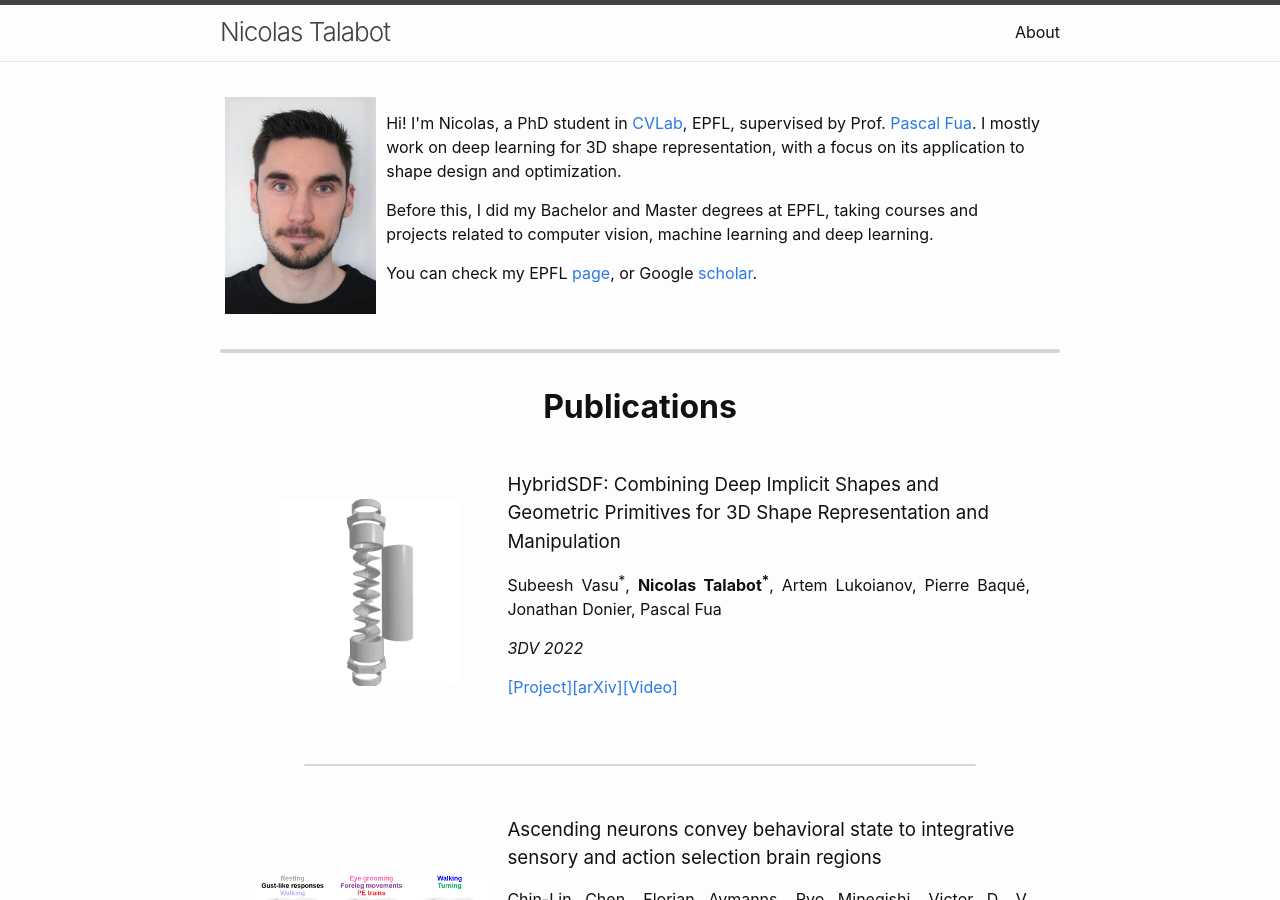
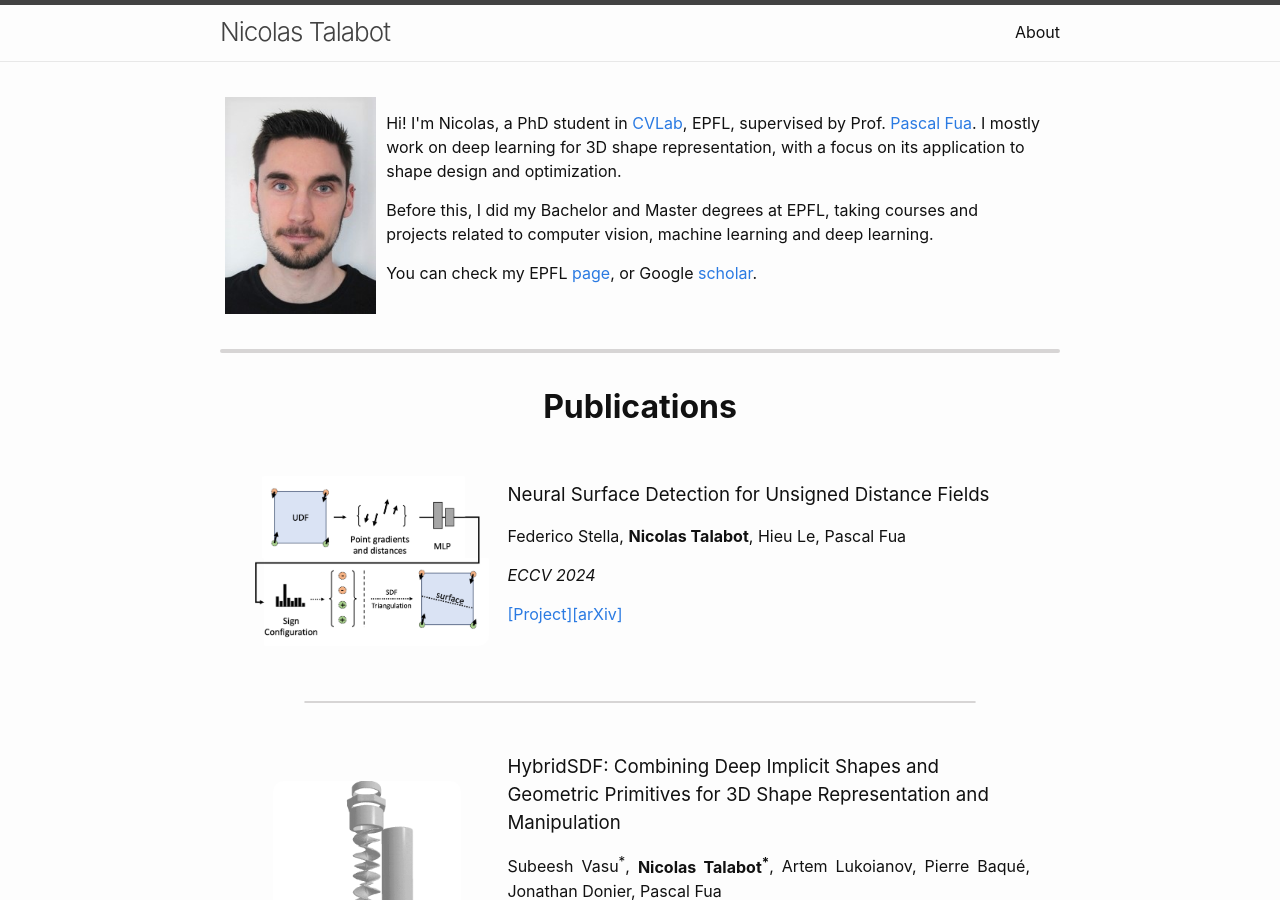
Before and after one commit to ntalabot/ntalabot.github.io, a Jekyll site: the page built from index.md, in a window 1280 px wide and 900 px high. Built offline with Jekyll 4.4.1, drawn with Linux system fonts in a browser that asks for light colours; nearby versions of some CDN libraries.

Commit message:
add NSDUDF paper (Federico)

```diff
--- a/index.md
+++ b/index.md
@@ -31,6 +31,26 @@ layout: home
 <h1 style="text-align:center;"> <b>Publications</b> </h1>
 
 
+<!-- NSDUDF, ECCV 2024 -->
+<div class="div_text">
+    <div class="div_aligned div_box">
+    <div style="width: 30%; display:inline-block; vertical-align:middle; margin-right:3%; text-align:center;">
+        <img style="margin:5px; width:100%; border-radius:10px;" src="/assets/images/nsdudf.png">
+    </div>
+    <div style="width: 67%; display:inline-block;">
+        <h3 style="text-align: left;"> Neural Surface Detection for Unsigned Distance Fields </h3>
+        <p>Federico Stella, <b>Nicolas Talabot</b>, Hieu Le, Pascal Fua</p>
+        <p><i>ECCV 2024</i></p>
+        <p><a href="https://ilceltico.github.io/nsdudf/">[Project]</a><a href="https://arxiv.org/abs/2407.18381">[arXiv]</a></p>
+        <!-- <p></p> -->
+        </div>
+    </div>
+</div>
+
+<div class="centered_div medium">
+    <hr class="hr_style_thin">
+</div>
+
 <!-- HybridSDF, 3DV 2022 -->
 <div class="div_text">
     <div class="div_aligned div_box">
@@ -47,10 +67,11 @@ layout: home
     </div>
 </div>
 
-<!-- AxoID, Nature Neuroscience 2022 -->
 <div class="centered_div medium">
     <hr class="hr_style_thin">
 </div>
+
+<!-- AxoID, Nature Neuroscience 2022 -->
 <div class="div_text">
     <div class="div_aligned">
     <div style="width: 30%; display:inline-block; vertical-align:middle; margin-right:3%;">
```
Also changed, not shown: assets/images/nsdudf.png (added).
